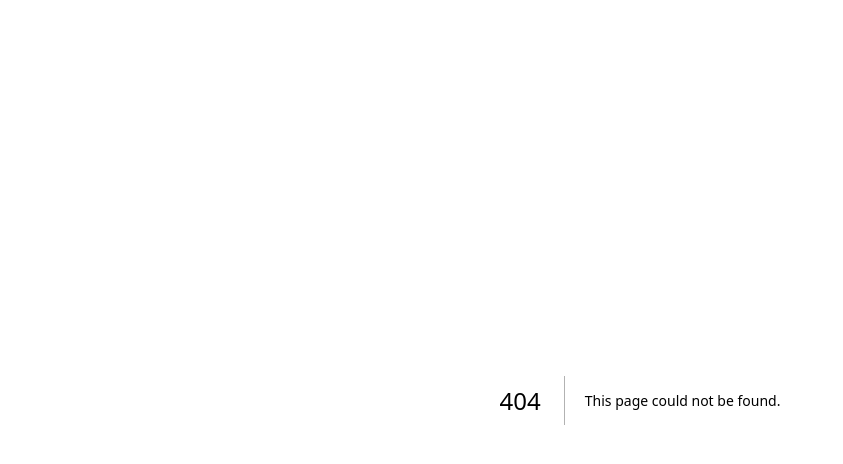
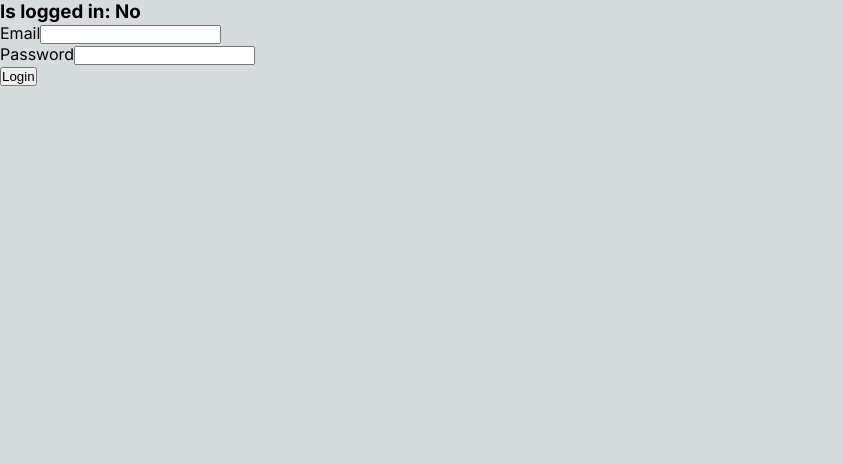
Before and after one commit to paulnicolet/iron-vision, a Next.js app: page /login in a window 1280 px wide. Before the commit this address had no page. Shown: the top 464 px of the page, without its empty margins (0-843 px from the left). Built offline with nearby package versions, Linux system fonts and the light colour scheme; no server answers.

Commit message:
Play around with login

```diff
--- /dev/null
+++ b/app/hooks/useGarminClient.ts
@@ -0,0 +1,119 @@
+import {
+  createCipheriv,
+  createDecipheriv,
+  createHash,
+  randomBytes,
+} from 'crypto';
+import { GarminConnect } from 'garmin-connect';
+import { IGarminTokens } from 'garmin-connect/dist/garmin/types';
+import { cookies } from 'next/headers';
+
+const COOKIE_NAME = 'iron-cookie';
+
+function getKey(secret: string): string {
+  return createHash('sha256')
+    .update(String(secret))
+    .digest('base64')
+    .substring(0, 32);
+}
+
+const encrypt = (secret: string, plaintext: string) => {
+  // create a random initialization vector
+  const iv = randomBytes(12).toString('base64');
+
+  // create a cipher object
+  const cipher = createCipheriv('aes-256-gcm', getKey(secret), iv);
+
+  // update the cipher object with the plaintext to encrypt
+  let ciphertext = cipher.update(plaintext, 'utf8', 'base64');
+
+  // finalize the encryption process
+  ciphertext += cipher.final('base64');
+
+  // retrieve the authentication tag for the encryption
+  const tag = cipher.getAuthTag();
+
+  return { ciphertext, iv, tag };
+};
+
+const decrypt = (
+  secret: string,
+  ciphertext: string,
+  iv: string,
+  tag: string
+) => {
+  // create a decipher object
+  const decipher = createDecipheriv('aes-256-gcm', getKey(secret), iv);
+
+  // set the authentication tag for the decipher object
+  decipher.setAuthTag(Buffer.from(tag, 'base64'));
+
+  // update the decipher object with the base64-encoded ciphertext
+  let plaintext = decipher.update(ciphertext, 'base64', 'utf8');
+
+  // finalize the decryption process
+  plaintext += decipher.final('utf8');
+
+  return plaintext;
+};
+
+function getTokensfromCookies(): IGarminTokens | null {
+  const cookieStore = cookies();
+  const cookie = cookieStore.get(COOKIE_NAME);
+  const value = cookie?.value;
+  if (!value) {
+    return null;
+  }
+
+  const { ciphertext, iv, tag } = JSON.parse(value);
+  return JSON.parse(decrypt(process.env.SECRET_KEY!, ciphertext, iv, tag));
+}
+
+function saveTokensToCookies(tokens: IGarminTokens) {
+  const cookieStore = cookies();
+
+  const plainText = JSON.stringify(tokens);
+  const encrypted = encrypt(process.env.SECRET_KEY!, plainText);
+
+  cookieStore.set(COOKIE_NAME, JSON.stringify(encrypted), {
+    httpOnly: true,
+    secure: true,
+    maxAge: 60 * 60 * 24 * 7, // One week
+    path: '/',
+  });
+}
+
+interface useGarminClientType {
+  isLoggedIn: () => boolean;
+  login: (username: string, password: string) => Promise<GarminConnect>;
+  getClient: () => GarminConnect | null;
+}
+
+export const useGarminClient = (): useGarminClientType => {
+  const isLoggedIn = () => {
+    return getClient() !== null;
+  };
+
+  const login = async (username: string, password: string) => {
+    const client = new GarminConnect({
+      username,
+      password,
+    });
+    await client.login();
+    saveTokensToCookies(client.exportToken());
+    return client;
+  };
+
+  const getClient = (): GarminConnect | null => {
+    const tokens = getTokensfromCookies();
+    if (!tokens) {
+      return null;
+    }
+
+    const client = new GarminConnect({ username: '', password: '' });
+    client.loadToken(tokens.oauth1, tokens.oauth2);
+    return client;
+  };
+
+  return { isLoggedIn, login, getClient };
+};
--- /dev/null
+++ b/app/login/action.ts
@@ -0,0 +1,19 @@
+'use server';
+
+import { redirect } from 'next/navigation';
+
+import { useGarminClient } from '../hooks/useGarminClient';
+
+export async function authenticate(formData: FormData) {
+  // eslint-disable-next-line react-hooks/rules-of-hooks
+  const { login } = useGarminClient();
+
+  const email = formData.get('email');
+  const password = formData.get('password');
+  if (!email || !password) {
+    return;
+  }
+
+  await login(email.toString(), password.toString());
+  redirect('/');
+}
--- /dev/null
+++ b/app/login/page.tsx
@@ -0,0 +1,26 @@
+import { useGarminClient } from '../hooks/useGarminClient';
+import { authenticate } from './action';
+
+export default function Login() {
+  const { isLoggedIn, login, getClient } = useGarminClient();
+
+  return (
+    <main>
+      <h3>Is logged in: {isLoggedIn() ? 'Yes' : 'No'}</h3>
+
+      <form action={authenticate}>
+        <div>
+          <label>Email</label>
+          <input name="email" type="text" required />
+        </div>
+
+        <div>
+          <label>Password</label>
+          <input name="password" type="password" required />
+        </div>
+
+        <button type="submit">Login</button>
+      </form>
+    </main>
+  );
+}
```
Also changed, not shown: app/page.tsx (+14 -1 lines), package.json (line endings or trailing spaces).
